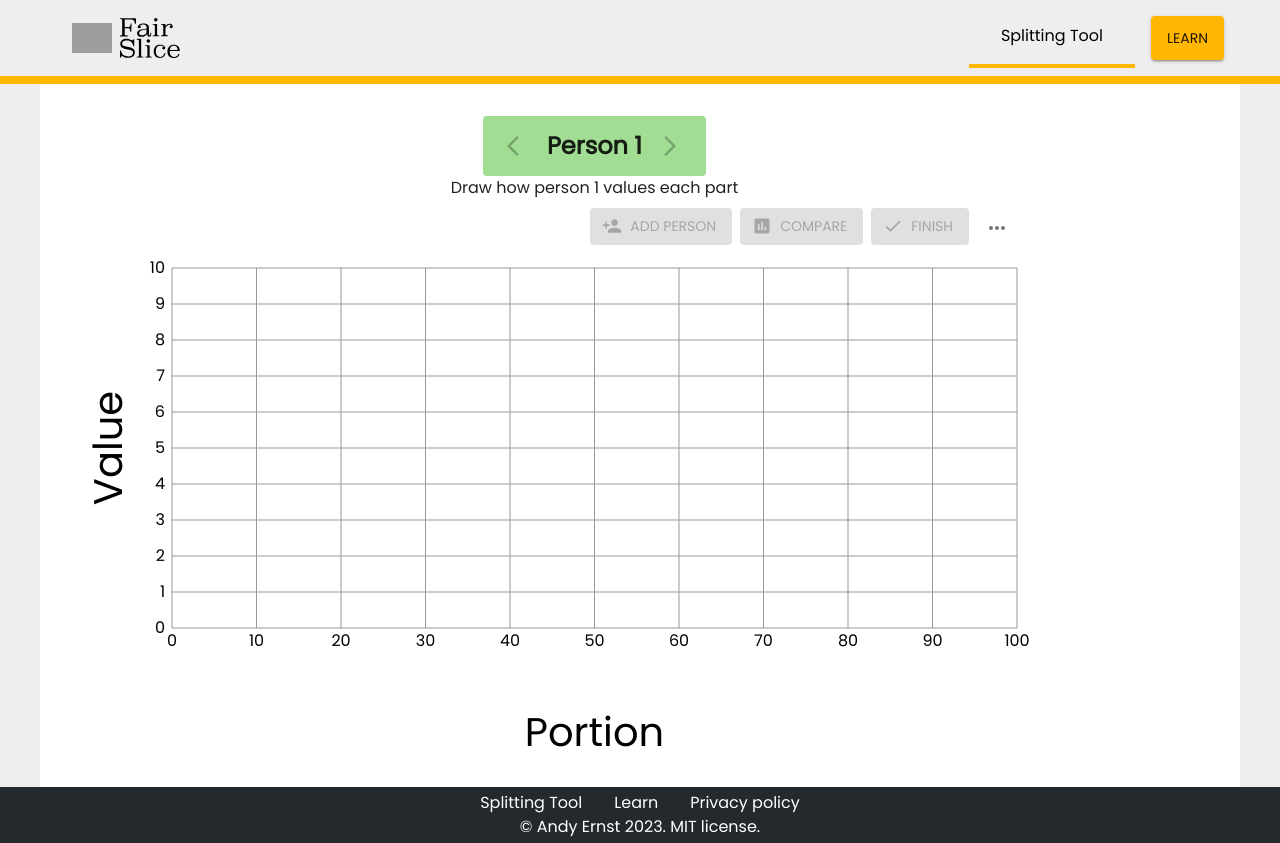
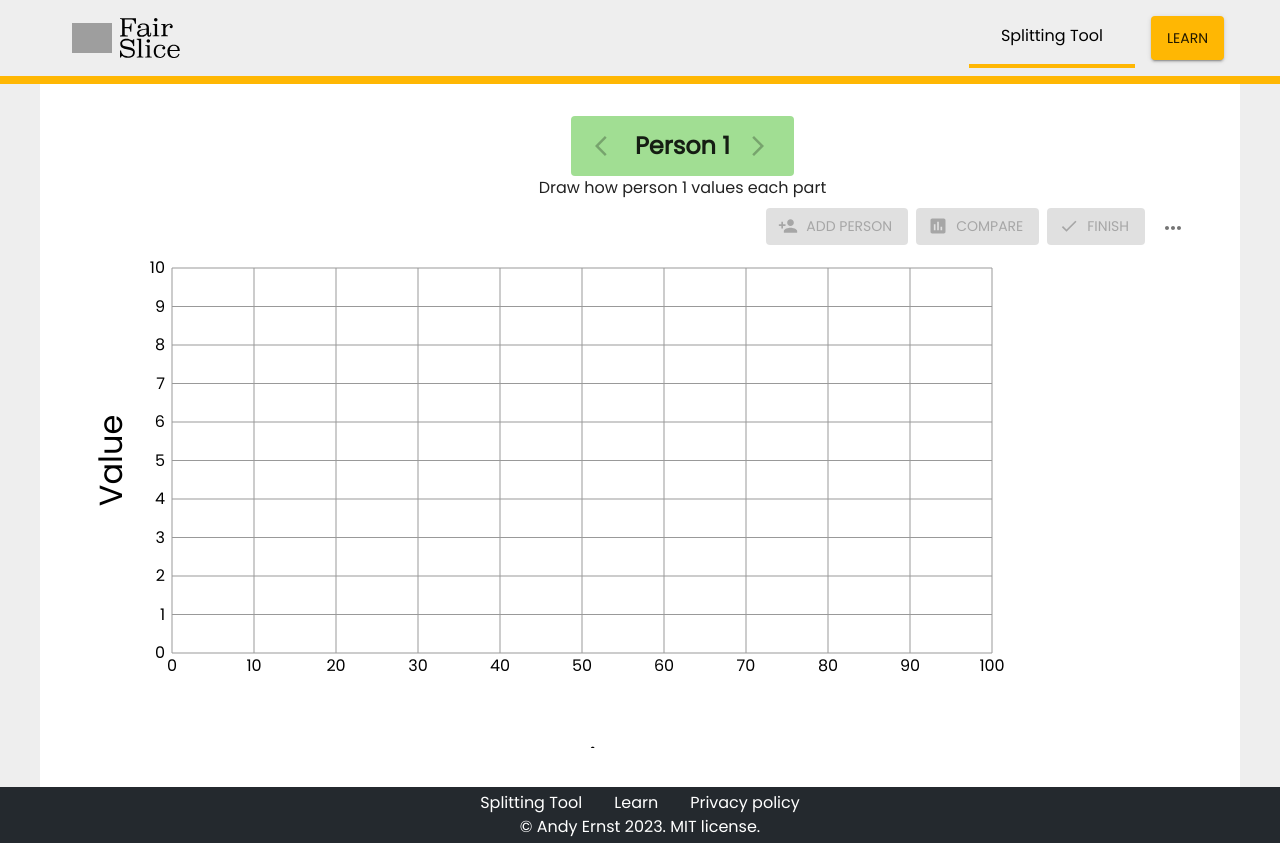
Before and after one commit to yongtenglei/cake, a React (Create React App) app: page /graph in a window 1280 px wide. Built offline with nearby package versions, Linux system fonts and the light colour scheme; grey boxes are pictures that could not be loaded.

Commit message:
switch width/height/innerWidth/innerHeight to context, not globals

```diff
--- a/src/Graph/CakeSliceResults.tsx
+++ b/src/Graph/CakeSliceResults.tsx
@@ -1,7 +1,7 @@
 import React, { useContext } from 'react'
 import { Tooltip, Box } from '@mui/material'
-import { Slice, Segment } from '../types'
-import { margin, innerWidth } from './graphConstants'
+import { Slice } from '../types'
+import { margin } from './graphConstants'
 import { GraphContext } from './GraphContext'
 import { getAgentColor } from '../constants'
 
@@ -18,7 +18,7 @@ export const CakeSliceResults = ({ results }: CakeSliceResultsProps) => {
     <Box
       sx={{
         position: 'relative',
-        width: innerWidth,
+        width: '100%',
         height: '50px',
         left: margin.left,
         cursor: 'pointer',
--- a/src/Graph/Graph.tsx
+++ b/src/Graph/Graph.tsx
@@ -8,7 +8,14 @@ import { SelectAlgoModal } from './components/SelectAlgoModal'
 import { Slice, Segment, Preferences } from '../types'
 import { GraphContext } from './GraphContext'
 import { isDrawingComplete } from './graphUtils'
-import { AlgoName, innerHeight, innerWidth, defaultCakeSize } from './graphConstants'
+import {
+  AlgoName,
+  height,
+  width,
+  getInnerWidth,
+  getInnerHeight,
+  defaultCakeSize,
+} from './graphConstants'
 import { runDivisionAlgorithm } from './algorithm/run'
 import { CakeSliceResults } from './CakeSliceResults'
 import { LoadingModal } from '../components/LoadingModal'
@@ -57,10 +64,14 @@ const temp: Preferences = [
 // }
 
 export const Graph = () => {
-  const yScale = scaleLinear().domain([0, 10]).range([innerHeight, 0]).nice()
+  const cakeSize = defaultCakeSize
+  const yScale = scaleLinear()
+    .domain([0, 10])
+    .range([getInnerHeight(height), 0])
+    .nice()
   const xScale = scaleLinear()
-    .domain([0, defaultCakeSize])
-    .range([0, innerWidth])
+    .domain([0, cakeSize])
+    .range([0, getInnerWidth(width)])
     .nice()
 
   const [algoResults, setAlgoResults] = useState<Slice[] | []>(null)
@@ -103,7 +114,7 @@ export const Graph = () => {
     setLoading(true)
     setAlgoModalOpen(false)
 
-    setAlgoResults(await runDivisionAlgorithm(preferences, algo, defaultCakeSize))
+    setAlgoResults(await runDivisionAlgorithm(preferences, algo, cakeSize))
 
     setLoading(false)
     setCompareMode(true)
@@ -118,6 +129,8 @@ export const Graph = () => {
         yScale,
         xScale,
         currentAgent,
+        height,
+        width,
       }}
     >
       <Stack>
@@ -134,12 +147,9 @@ export const Graph = () => {
           setNewData={setNewData}
         />
         {compareMode ? (
-          <CompareViewGraph preferences={preferences} />
+          <CompareViewGraph preferences={preferences} cakeSize={cakeSize} />
         ) : (
-          <DrawingLayer
-            segments={currentAgentPrefs}
-            setSegments={setCurrentAgentPrefs}
-          />
+          <DrawingLayer segments={currentAgentPrefs} setSegments={setCurrentAgentPrefs} />
         )}
 
         {algoResults ? <CakeSliceResults results={algoResults} /> : null}
--- a/src/Graph/components/Axes.tsx
+++ b/src/Graph/components/Axes.tsx
@@ -1,8 +1,8 @@
 import { useContext } from 'react'
 import {
   tickOffset,
-  innerWidth,
-  innerHeight,
+  getInnerHeight,
+  getInnerWidth,
   xAxisLabelOffset,
   yAxisLabelOffset,
 } from '../graphConstants'
@@ -10,22 +10,24 @@ import { GraphContext } from '../GraphContext'
 
 const gridColor = '#999'
 const labelColor = 'black'
-const labelSize = '2.5em'
+const labelSize = '32px'
+
 export const AxisLeft = () => {
-  const { yScale } = useContext(GraphContext)
+  const { yScale, width, height } = useContext(GraphContext)
+  const innerHeight = getInnerHeight(height)
+  const innerWidth = getInnerWidth(width)
   return (
     <>
       <text
         className="axis-label"
         textAnchor="middle"
-        transform={`translate(${-yAxisLabelOffset},${
-          innerHeight / 2
-        }) rotate(-90)`}
+        transform={`translate(${-yAxisLabelOffset},${innerHeight / 2}) rotate(-90)`}
         fill={labelColor}
-        style={{fontSize: labelSize}}
+        style={{ fontSize: labelSize }}
       >
         Value
       </text>
+
       {yScale.ticks().map((tickValue) => (
         <g
           className="tick"
@@ -49,7 +51,9 @@ export const AxisLeft = () => {
 }
 
 export const AxisBottom = () => {
-  const { xScale } = useContext(GraphContext)
+  const { xScale, width, height } = useContext(GraphContext)
+  const innerHeight = getInnerHeight(height)
+  const innerWidth = getInnerWidth(width)
   return (
     <>
       <text
@@ -58,7 +62,7 @@ export const AxisBottom = () => {
         y={innerHeight + xAxisLabelOffset}
         textAnchor="middle"
         fill={labelColor}
-        style={{fontSize: labelSize}}
+        style={{ fontSize: labelSize }}
       >
         Portion
       </text>
@@ -68,13 +72,12 @@ export const AxisBottom = () => {
           key={tickValue}
           transform={`translate(${xScale(tickValue)},0)`}
         >
-          <line y2={innerHeight}  stroke={gridColor}  />
+          <line y2={innerHeight} stroke={gridColor} />
           <text
             style={{ textAnchor: 'middle' }}
             dy=".7em"
             y={innerHeight + tickOffset}
             fill={labelColor}
-
           >
             {tickValue}
           </text>
--- a/src/Graph/components/Bracket/ValueBrackets.tsx
+++ b/src/Graph/components/Bracket/ValueBrackets.tsx
@@ -1,6 +1,6 @@
 import React from 'react'
 import { Box } from '@mui/material'
-import { innerHeight as bottom, margin, innerWidth } from '../../graphConstants'
+import { margin } from '../../graphConstants'
 import { Segment } from '../../../types'
 import { EditableBracket } from './EditableBracket'
 import { BracketContainer } from './BracketContainer'
@@ -9,7 +9,6 @@ const styles = {
   position: 'relative',
   left: margin.left,
   top: 15 - margin.bottom,
-  width: innerWidth,
 }
 
 interface ValueBracketsProps {
--- a/src/Graph/components/CompareViewGraph.tsx
+++ b/src/Graph/components/CompareViewGraph.tsx
@@ -1,6 +1,7 @@
-import React, { useState } from 'react'
+import React, { useContext, useState } from 'react'
 import { Stack, Box } from '@mui/material'
-import { height, width, margin } from '../graphConstants'
+import { scaleLinear } from 'd3'
+import { getInnerWidth, width, margin } from '../graphConstants'
 import { getAgentColor } from '../../constants'
 import { AxisLeft, AxisBottom } from './Axes'
 import { Segments } from './Segments'
@@ -8,92 +9,75 @@ import { useConvertSegToPixels } from '../graphUtils'
 import { Preferences } from '../../types'
 import { ValueBrackets } from './Bracket/ValueBrackets'
 import { ValueBubbles } from './ResizeHandles'
+import { GraphContext } from '../GraphContext'
+import { Segment } from '../../types'
+
+const graphHeight = 300
 
 interface CompareViewGraphProps {
   preferences: Preferences
+  cakeSize: number
 }
 
-export const CompareViewGraph = ({ preferences }: CompareViewGraphProps) => {
-  const convertToPixels = useConvertSegToPixels()
-  const [focused, setFocused] = useState<number | null>(null)
-  const isActive = (i: number) => focused === null || focused === i
-
-  const focusedPreference = preferences[focused] ?? []
+export const CompareViewGraph = ({
+  preferences,
+  cakeSize,
+}: CompareViewGraphProps) => {
+  const yScale = scaleLinear().domain([0, 10]).range([graphHeight, 0]).nice()
+  const xScale = scaleLinear()
+    .domain([0, cakeSize])
+    .range([0, getInnerWidth(width)])
+    .nice()
 
   return (
     <Stack direction="row" spacing={1}>
+      {preferences.map((segments, i) => {
+        if (i > 0) return null
+        return (
+          <GraphContext.Provider
+            key={i}
+            value={{
+              yScale,
+              xScale,
+              currentAgent: i,
+              height: graphHeight,
+              width: 960,
+            }}
+          >
+            <SmallGraph segments={segments} agent={i} />
+          </GraphContext.Provider>
+        )
+      })}
+    </Stack>
+  )
+}
+
+interface SmallGraphProps {
+  segments: Segment[]
+  agent: number
+}
+const SmallGraph = ({ segments, agent }: SmallGraphProps) => {
+  const { height, width } = useContext(GraphContext)
+  const convertToPixels = useConvertSegToPixels()
+  const pixelSegs = segments.map(convertToPixels)
+  return (
     <div>
       <svg width={width} height={height}>
         <g transform={`translate(${margin.left},${margin.top})`}>
           <AxisBottom />
           <AxisLeft />
 
-            {/* render all users' preferences except focused user */}
-            {preferences.map((segments, i) =>
-              i === focused ? null : (
           <Segments
-                  key={i}
-                  segments={segments.map(convertToPixels)}
-                  // graying out the background looks good only when `partial` is false
-                  // color={isActive(i) ? getAgentColor(i) : '#999'}
-                  color={getAgentColor(i)}
+            key={agent}
+            segments={pixelSegs}
+            color={getAgentColor(agent)}
             partial
           />
-              )
-            )}
-            {/* put focused graph on top for best visibility */}
-            {focused === null ? null : (
-              <Segments
-                segments={focusedPreference.map(convertToPixels)}
-                color={getAgentColor(focused)}
-              />
-            )}
 
-            <ValueBubbles segments={focusedPreference.map(convertToPixels)} />
+          <ValueBubbles segments={pixelSegs} />
         </g>
       </svg>
-        <ValueBrackets segments={focusedPreference} />
+      <ValueBrackets segments={segments} />
     </div>
-
-      <Box component="section">
-        <Stack
-          sx={{
-            borderRadius: '4px',
-            border: '1px solid black',
-            padding: 2,
-            marginTop: margin.top + 'px',
-          }}
-        >
-          {preferences.map((segments, i) => (
-            <Stack
-              key={i}
-              direction="row"
-              alignItems="center"
-              spacing={1}
-              // Support both keyboard focus and mouse hover
-              tabIndex={0}
-              onFocus={() => setFocused(i)}
-              onBlur={() => setFocused(null)}
-              onMouseOver={() => setFocused(i)}
-              onMouseOut={() => setFocused(null)}
-              sx={{
-                opacity: isActive(i) ? 1 : 0.5,
-                cursor: 'default',
-                paddingY: 0.5,
-              }}
-            >
-              <Box
-                sx={{
-                  width: 15,
-                  height: 15,
-                  backgroundColor: getAgentColor(i),
-                }}
-              />
-              <div>Person {i + 1}</div>
-            </Stack>
-          ))}
-        </Stack>
-      </Box>
-    </Stack>
   )
 }
--- a/src/Graph/components/DrawingLayer.tsx
+++ b/src/Graph/components/DrawingLayer.tsx
@@ -1,14 +1,6 @@
 import React, { useContext, useCallback, useState, useEffect } from 'react'
 import clamp from 'lodash.clamp'
-import { ScaleLinear } from 'd3'
-import {
-  height,
-  width,
-  margin,
-  innerHeight,
-  innerWidth,
-  defaultCakeSize,
-} from '../graphConstants'
+import { margin, getInnerWidth, getInnerHeight, defaultCakeSize } from '../graphConstants'
 import { getAgentColor } from '../../constants'
 import { GraphContext } from '../GraphContext'
 import { AxisLeft, AxisBottom } from './Axes'
@@ -18,7 +10,6 @@ import { Segments } from './Segments'
 import {
   useConvertSegToPixels,
   useConvertSegFromPixels,
-  roundValue,
   isDrawingComplete,
 } from '../graphUtils'
 import { HorizontalResizeHandles, VerticalResizeHandles } from './ResizeHandles'
@@ -46,10 +37,9 @@ export const DrawingLayer = ({ segments, setSegments }: DrawingLayerProps) => {
   const [isMouseDown, setIsMouseDown] = useState(false)
   const [yMovingId, setYMovingId] = useState<number | null>(null)
   const [xMovingId, setXMovingId] = useState<number | null>(null)
-  const [cornerMovingId, setCornerMovingId] = useState<[number, number] | null>(
-    null
-  )
-  const { xScale, yScale, currentAgent } = useContext(GraphContext)
+  const [cornerMovingId, setCornerMovingId] = useState<[number, number] | null>(null)
+  const { xScale, yScale, currentAgent, height, width } = useContext(GraphContext)
+
   const cakeSize = defaultCakeSize
   const isDrawing = !isDrawingComplete(segments)
 
@@ -68,8 +58,8 @@ export const DrawingLayer = ({ segments, setSegments }: DrawingLayerProps) => {
   const onMouseMove = (event: React.MouseEvent) => {
     const x = event.nativeEvent.offsetX - margin.left
     const y = event.nativeEvent.offsetY - margin.top
-    const constrainedX = clamp(x, 0, innerWidth)
-    const constrainedY = clamp(y, 0, innerHeight)
+    const constrainedX = clamp(x, 0, getInnerWidth(width))
+    const constrainedY = clamp(y, 0, getInnerHeight(height))
     setMouseX(constrainedX)
     setMouseY(constrainedY)
 
@@ -81,22 +71,11 @@ export const DrawingLayer = ({ segments, setSegments }: DrawingLayerProps) => {
         : segsWithDrawing
 
       segsWithDrawing = xMovingId
-        ? changeSegmentWidth(
-            segments,
-            xMovingId,
-            xScale,
-            constrainedX,
-            cakeSize
-          )
+        ? changeSegmentWidth(segments, xMovingId, xScale, constrainedX, cakeSize)
         : segsWithDrawing
 
       segsWithDrawing = cornerMovingId
-        ? changeSegmentCornerValue(
-            segments,
-            cornerMovingId,
-            yScale,
-            constrainedY
-          )
+        ? changeSegmentCornerValue(segments, cornerMovingId, yScale, constrainedY)
         : segsWithDrawing
       setSegments(segsWithDrawing)
     }
@@ -120,7 +99,6 @@ export const DrawingLayer = ({ segments, setSegments }: DrawingLayerProps) => {
     setYMovingId(null)
     setXMovingId(null)
     setCornerMovingId(null)
-    console.log('blur')
   }
 
   // keeping track of mouse down/up helps mouse and keyboard play nice with each other
@@ -175,10 +153,7 @@ export const DrawingLayer = ({ segments, setSegments }: DrawingLayerProps) => {
             <AxisBottom />
             <AxisLeft />
 
-            <Segments
-              segments={pixelSegs}
-              color={getAgentColor(currentAgent)}
-            />
+            <Segments segments={pixelSegs} color={getAgentColor(currentAgent)} />
 
             <HorizontalResizeHandles
               segments={pixelSegs}
--- a/src/Graph/components/Header/GraphHeader.tsx
+++ b/src/Graph/components/Header/GraphHeader.tsx
@@ -5,7 +5,7 @@ import PersonAddIcon from '@mui/icons-material/PersonAdd'
 import CheckIcon from '@mui/icons-material/Check'
 import AssessmentIcon from '@mui/icons-material/Assessment'
 import EditIcon from '@mui/icons-material/Edit'
-import { MAX_AGENTS, margin, innerWidth } from '../../graphConstants'
+import { MAX_AGENTS, margin } from '../../graphConstants'
 import { getAgentColor } from '../../../constants'
 import { Preferences } from '../../../types'
 import { ExtraOptions } from './ExtraOptions'
@@ -43,7 +43,7 @@ export const GraphHeader = ({
       marginRight={margin.right + 'px'}
       spacing={1}
       alignContent="center"
-      maxWidth={innerWidth}
+      maxWidth={'100%'}
     >
       <SwitchAgent
         navigationDisabled={totalAgents < 2}
--- a/src/Graph/components/ResizeHandles/HorizontalResizeHandles.tsx
+++ b/src/Graph/components/ResizeHandles/HorizontalResizeHandles.tsx
@@ -1,5 +1,7 @@
+import { useContext } from 'react'
 import { DrawnSegment } from '../../../types'
-import { innerHeight } from '../../graphConstants'
+import { GraphContext } from '../../GraphContext'
+import { getInnerHeight } from '../../graphConstants'
 import './ResizeHandles.css'
 
 interface HorizontalResizeHandlesProps {
@@ -13,6 +15,7 @@ export const HorizontalResizeHandles = ({
   setXMovingId,
   isDrawing,
 }: HorizontalResizeHandlesProps) => {
+  const { height } = useContext(GraphContext)
   return (
     <>
       {segments.map((seg, i) => {
@@ -27,7 +30,7 @@ export const HorizontalResizeHandles = ({
               key={seg.id}
               x1={seg.x2}
               x2={seg.x2}
-              y1={innerHeight}
+              y1={getInnerHeight(height)}
               y2={0}
               onMouseDown={onMouseDown}
               onFocus={onMouseDown}
--- a/src/Graph/components/Segments.tsx
+++ b/src/Graph/components/Segments.tsx
@@ -1,7 +1,8 @@
-import React from 'react'
-import { innerHeight as bottom } from '../graphConstants'
+import React, { useContext } from 'react'
+import { getInnerHeight } from '../graphConstants'
 import { DrawnSegment } from '../../types'
 import { shadeHexColor } from '../../utils/colorUtils'
+import { GraphContext } from '../GraphContext'
 
 interface SegmentsProps {
   segments: DrawnSegment[]
@@ -9,17 +10,18 @@ interface SegmentsProps {
   partial?: boolean
 }
 
-// const lineColor = "#333"
-
 export const Segments = ({
   segments,
   color,
   partial = false,
 }: SegmentsProps) => {
+  const { height } = useContext(GraphContext)
+  const bottom = getInnerHeight(height)
+
   // These are drawn as: the top line, the shading under the line, the right line
-  // There is no bottom line and the left line comes from the previous segment.
+  // The left line comes from the previous segment.
 
-  // WIP
+  // Still worth iterating on this
   const strokeWidth = 1 //partial ? 1.5 : 1
   return (
     <>
@@ -39,8 +41,6 @@ export const Segments = ({
               y1={y1}
               x2={x2}
               y2={y2}
-              // onClick={onMouseDown}
-              // onMouseMove={onMouseMove}
             />
 
             {/* fill */}
@@ -49,19 +49,6 @@ export const Segments = ({
               fillOpacity={0.5}
               d={`M${x1},${y1} L${x2},${y2} L${x2},${bottomFillRight} L${x1},${bottomFillLeft}`}
             />
-
-            {/* Grab handle */}
-            {/* <rect
-              className="vertGrabArea"
-              stroke="none"
-              fill="transparent"
-              x={x1}
-              y={(moving ? mouseY : y1) - 5}
-              width={x2 - x1}
-              height={10}
-              onMouseDown={() => onMouseDown(id)}
-              onMouseUp={() => setMovingId(null)}
-            /> */}
 
             {/* version of right line that extends to the top */}
             {/* <line stroke={vertLineColor} x1={x2} y1={0} x2={x2} y2={bottom} /> */}
--- a/src/Graph/graphConstants.ts
+++ b/src/Graph/graphConstants.ts
@@ -8,11 +8,11 @@ export const height = 500
 export const margin = { top: 20, right: 15, bottom: 120, left: 100 }
 export const xAxisLabelOffset = 118
 export const yAxisLabelOffset = 50
-export const innerHeight = height - margin.top - margin.bottom
-export const innerWidth = width - margin.left - margin.right
+export const getInnerWidth = (height: number) => height - margin.top - margin.bottom
+export const getInnerHeight = (width: number) => width - margin.left - margin.right
+
 export const tickOffset = 7
 export const defaultCakeSize = 100
-
 
 // Algorithms
 export type AlgoName = 'cutAndChoose' | 'selfridgeConway'
@@ -34,7 +34,8 @@ export const Algorithms: Record<AlgoName, Algorithm> = {
     numAgentsText: '2 people',
     minAgents: 2,
     maxAgents: 2,
-    shortDescription: 'A simple method for envy-free division between two people. One divides, the other chooses.',
+    shortDescription:
+      'A simple method for envy-free division between two people. One divides, the other chooses.',
     link: 'https://en.wikipedia.org/wiki/Divide_and_choose',
   },
   selfridgeConway: {
@@ -43,7 +44,8 @@ export const Algorithms: Record<AlgoName, Algorithm> = {
     numAgentsText: '3 people',
     minAgents: 3,
     maxAgents: 3,
-    shortDescription: 'A method for envy-free division between three people. Maximum of five cucts.',
+    shortDescription:
+      'A method for envy-free division between three people. Maximum of five cucts.',
     link: 'https://en.wikipedia.org/wiki/Selfridge%E2%80%93Conway_procedure',
   },
 }
```
Also changed, not shown: src/Graph/GraphContext.ts (+6 -1 lines), src/Graph/components/_CompareViewGraph.tsx (added, +99 -0 lines). Lines whose indentation alone changed are shown as unchanged.
